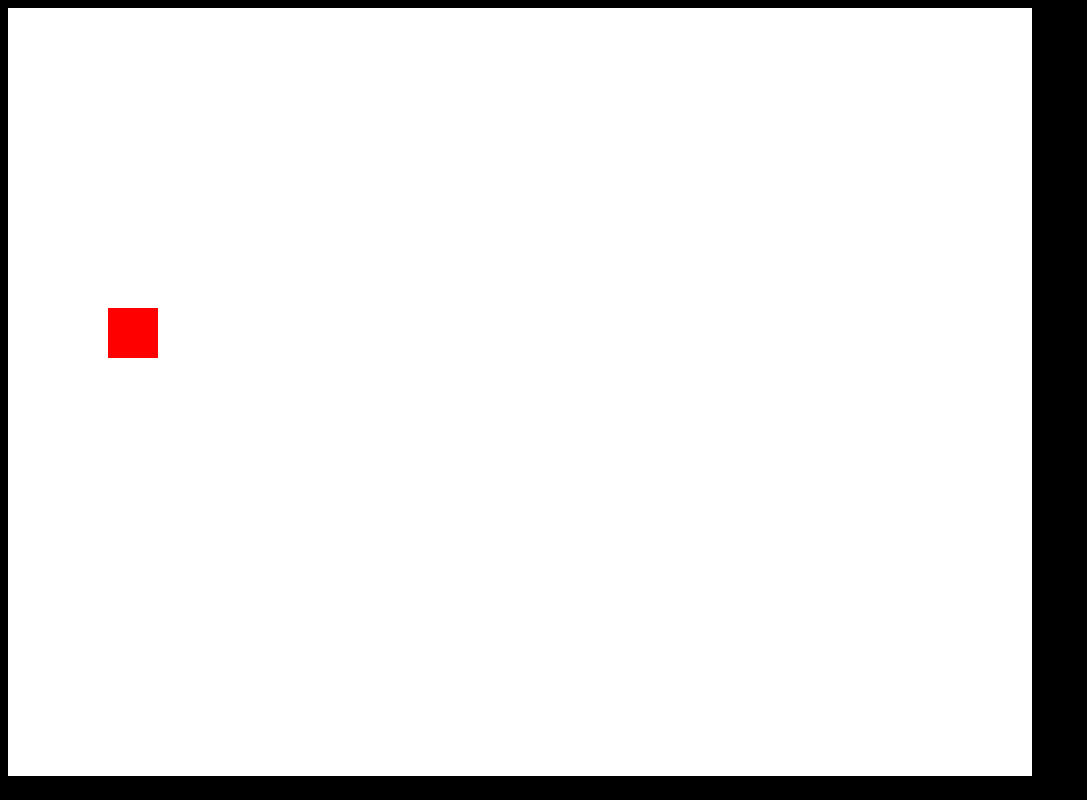
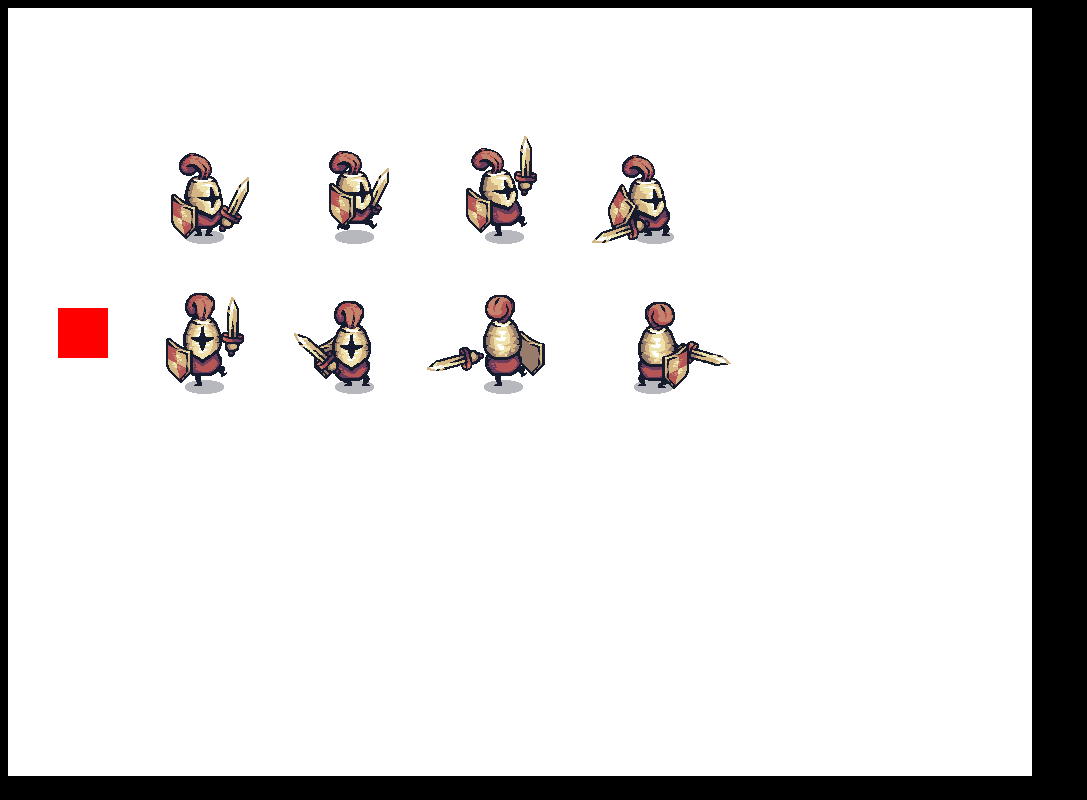
Before and after one commit to Hovelacque/Jogo-2-ano-2025, a plain HTML site: page index.html in a window 1280 px wide. Shown: the whole page, without its empty margins (0-1087 px from the left). Drawn offline with Linux system fonts and the light colour scheme.

Commit message:
Animando personagem

```diff
--- a/index.html
+++ b/index.html
@@ -2,17 +2,32 @@
 <html>
 
 <body style="background-color: black;">
+    <img src="Warrior_Red.png" hidden />
     <canvas></canvas>
+
     <script>
         //JAVASCRIPT
 
         const canvas = document.querySelector('canvas') //variavel canvas
         const ctx = canvas.getContext('2d') //contexto
+        const imagem = document.querySelector('img');
 
         canvas.width = 1024;
         canvas.height = 768;
 
+        function desenhaCavaleiroAnimado(x, y, linha, frameDaAnimacao, comprimentoDoCorte, alturaDoCorte) {
+            ctx.drawImage(imagem,
+                comprimentoDoCorte * frameDaAnimacao,
+                alturaDoCorte * linha,
+                comprimentoDoCorte, alturaDoCorte,
+                x, y,
+                comprimentoDoCorte, alturaDoCorte
+            )
+        }
+
         let y = 100;
+        let frameDaAnimacao = 0;
+        let frames = 0;
         function animacao() {
             requestAnimationFrame(animacao)
 
@@ -20,11 +35,40 @@
             ctx.fillRect(0, 0, canvas.width, canvas.height);
 
             ctx.fillStyle = "red";
-            ctx.fillRect(100, y, 50, 50);
+            ctx.fillRect(50, y, 50, 50);
+
+            const comprimentoDoCorte = imagem.width / 6; //5 é o numero de desenhos do sprite
+            const alturaDoCorte = imagem.height / 8; //2 é o numero de linhas do sprite
+
+            ctx.drawImage(imagem,
+                comprimentoDoCorte * frameDaAnimacao, //x do inicio do corte da image
+                0,                                    //y do inicio do corte da image
+                comprimentoDoCorte, alturaDoCorte,  //comprimento e altura do corte
+                100, 100,                           //x e y para desenhar o corte
+                comprimentoDoCorte, alturaDoCorte  //comprimento e altura do desenho final
+            )
+
+            desenhaCavaleiroAnimado(250, 100, 1, frameDaAnimacao, comprimentoDoCorte, alturaDoCorte)
+            desenhaCavaleiroAnimado(400, 100, 2, frameDaAnimacao, comprimentoDoCorte, alturaDoCorte)
+            desenhaCavaleiroAnimado(550, 100, 3, frameDaAnimacao, comprimentoDoCorte, alturaDoCorte)
+
+            desenhaCavaleiroAnimado(100, 250, 4, frameDaAnimacao, comprimentoDoCorte, alturaDoCorte)
+            desenhaCavaleiroAnimado(250, 250, 5, frameDaAnimacao, comprimentoDoCorte, alturaDoCorte)
+            desenhaCavaleiroAnimado(400, 250, 6, frameDaAnimacao, comprimentoDoCorte, alturaDoCorte)
+            desenhaCavaleiroAnimado(550, 250, 7, frameDaAnimacao, comprimentoDoCorte, alturaDoCorte)
 
             if (y < 300)
                 y = y + 1;
 
+            if (frames % 10 == 0) {
+                //pega o resto da divisão
+                if (frameDaAnimacao < 4) //5 desenhos -1
+                    frameDaAnimacao = frameDaAnimacao + 1
+                else
+                    frameDaAnimacao = 0
+            }
+
+            frames = frames + 1
         }
         animacao()
 
```
Also changed, not shown: Warrior_Red.png (added).
